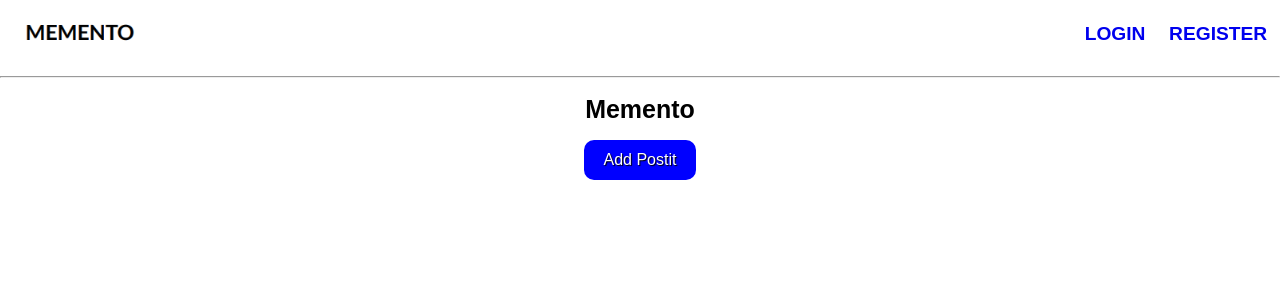
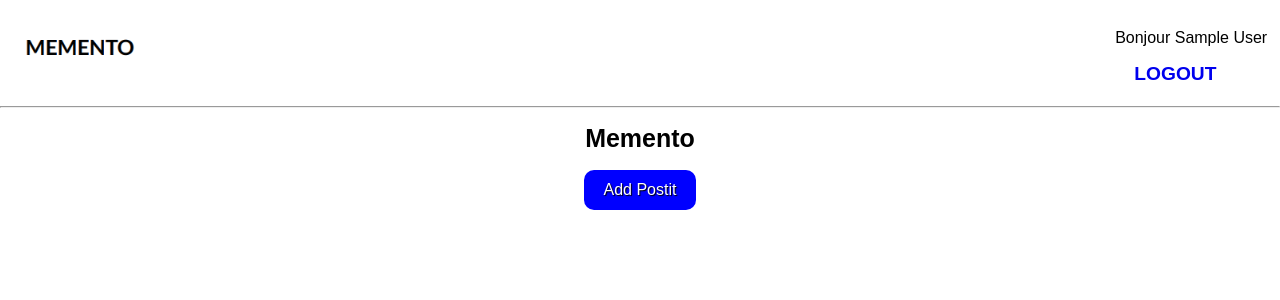
Before and after one commit to Mattoucoding/Memento, a PHP site: page /logged.php in a window 1280 px wide. Shown: the top 300 px of the page. Run offline with PHP 8.4, Linux system fonts and the light colour scheme; the visitor is signed in with stand-in values (Sample User, id 1); data that the repository does not hold is empty.

Commit message:
login & register corrected

```diff
--- a/delete.php
+++ b/delete.php
@@ -17,7 +17,7 @@ if ($_SERVER['REQUEST_METHOD'] === 'POST' && isset($_POST['confirm'])) {
     $deleteResponse = $bdd->prepare($deleteQuery);
     $deleteResponse->execute(['id' => $_GET['id']]);
 
-    header('location:index.php');
+    header('location:logged.php');
     exit();
 }
 ?>
--- a/logged.php
+++ b/logged.php
@@ -16,8 +16,8 @@ require 'connection.php';
         <div class="container navigation">
 			<a href="index.php"><img src="assets/images/memento.png" alt=""></a>
 			<nav>
-				<a href="login.php">Login</a>
-				<a href="register.php">Register</a>
+				<p>Bonjour <?= $_SESSION['name']?></p>
+				<a href="logout.php">Logout</a>
 			</nav>
 		</div>
 	</header>
--- a/register.php
+++ b/register.php
@@ -19,11 +19,14 @@ if ($_SERVER["REQUEST_METHOD"] === "POST") {
             if ($password !== $password_confirmation) {
                 echo 'Les mots de passe ne correspondent pas.';
             } else {
+
+                $hashedPassword = password_hash($password, PASSWORD_DEFAULT);
+
                 try {
                     $stmt = $bdd->prepare("INSERT INTO login (name, email, password) VALUES (:name, :email, :password)");
                     $stmt->bindParam(':name', $name);
                     $stmt->bindParam(':email', $email);
-                    $stmt->bindParam(':password', $password);
+                    $stmt->bindParam(':password', $hashedPassword);
                     $stmt->execute();
 
                     echo "Données enregistrées avec succès.";
```
Also changed, not shown: login.php (+5 -2 lines).
